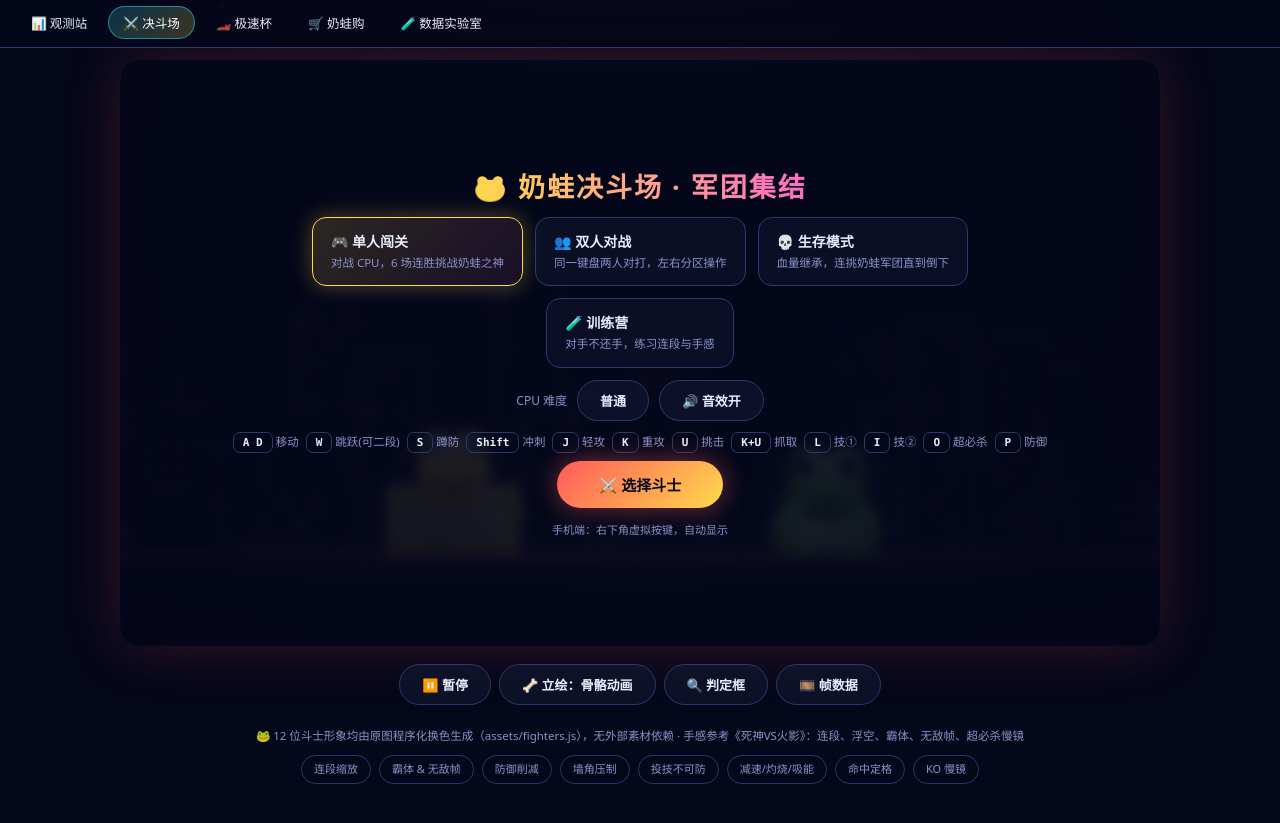
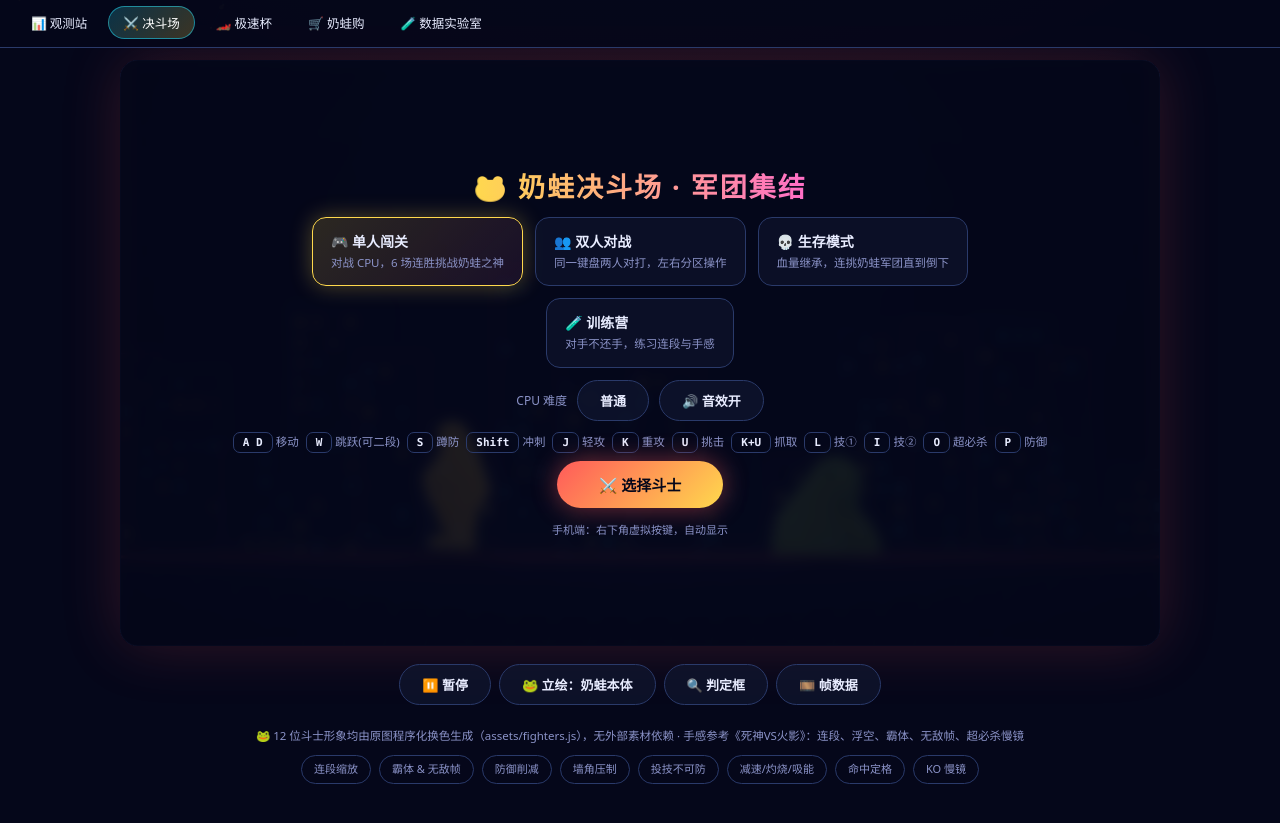
Before and after one commit to godnbese-cpu/naiwa-tracker, a website: page battle.html in a window 1280 px wide. Shown: the part 115-938 px from the top of the page. Drawn offline with Linux system fonts and the light colour scheme; animation ran at ten frames a second.

Commit message:
🐸 决斗场改回奶蛙本体立绘（原图白底洪水填充抠图 + 修正染色混合模式，消除矩形底色），骨骼/程序化立绘保留为可切换风格

```diff
--- a/battle.html
+++ b/battle.html
@@ -329,7 +329,7 @@
 
 <div class="toolbar">
   <button class="btn ghost" id="pauseBtn">⏸️ 暂停</button>
-  <button class="btn ghost" id="skinBtn">🦴 立绘：骨骼动画</button>
+  <button class="btn ghost" id="skinBtn">🐸 立绘：奶蛙本体</button>
   <button class="btn ghost" id="hitboxBtn">🔍 判定框</button>
   <button class="btn ghost" id="frameBtn">🎞️ 帧数据</button>
 </div>
@@ -439,7 +439,7 @@ var state = {
   ladder: 0,            // 闯关进度（0..5）
   hitstop: 0, shake: 0, slow: 0, flash: 0,
   showHitbox: false, showFrame: false,
-  skin: "rig",         // rig = 骨骼动画建模(默认) | auto = 程序化立绘 | original = naiwa 原图换色
+  skin: "original",    // original = 奶蛙本体原图(默认) | rig = 骨骼动画建模 | auto = 程序化立绘
   stat: { hits: 0, maxCombo: 0, dmg: 0, time: 0 }
 };
 var DIFFS = [
@@ -483,43 +483,45 @@ window.__NAIWA_BATTLE = { state: state, P: P, sprites: sprites };
 var sprites = {};
 /* 立绘风格：auto = 程序化原创立绘（默认，12 位各有独立体型）；original = naiwa 原图换色 */
 function makeSkin(f, size) {
-  var opt = { hue: f.hue || 0, sat: f.sat || 1, alpha: .7, size: size };
+  var opt = { hue: f.hue || 0, sat: f.sat || 1, alpha: .7, size: size, keyOut: true };
   var c = {
     idle: NAIWA.tintSprite(f.src, f.color, opt),
     atk: NAIWA.tintSprite(f.atkSrc, f.accent, opt),
     wind: NAIWA.tintSprite(f.sadSrc, f.color, opt),
     hurt: NAIWA.tintSprite(f.sadSrc, f.color, opt),
-    rimAtk: NAIWA.tintSprite(f.atkSrc, f.glow || f.color, { hue: f.hue || 0, sat: f.sat || 1, size: size, alpha: .95, stroke: NAIWA.rgba(f.accent, 1) }),
-    rim: NAIWA.tintSprite(f.src, f.glow || f.color, { hue: f.hue || 0, sat: f.sat || 1, size: size, alpha: .9, stroke: NAIWA.rgba(f.color, 1) })
+    rimAtk: NAIWA.tintSprite(f.atkSrc, f.glow || f.color, {
+      hue: f.hue || 0, sat: f.sat || 1, size: size, alpha: .95, keyOut: true,
+      stroke: NAIWA.rgba(f.accent, 1)
+    }),
+    rim: NAIWA.tintSprite(f.src, f.glow || f.color, {
+      hue: f.hue || 0, sat: f.sat || 1, size: size, alpha: .9, keyOut: true,
+      stroke: NAIWA.rgba(f.color, 1)
+    })
   };
   return c;
 }
+/* 选人界面图标：按当前风格取 */
+function iconFor(f) {
+  if (state.skin === "rig") return rigIcon(f, 128);
+  if (state.skin === "auto" && NAIWA.genFrog) return NAIWA.genFrog(f.id, 128);
+  return NAIWA.tintSprite(f.src, f.color, {
+    hue: f.hue || 0, sat: f.sat || 1, alpha: .7, size: 128, keyOut: true
+  });
+}
 function buildSprites() {
-  /* 预热 12 位斗士的立绘：程序化原创立绘 + 原图换色各一份 */
+  /* 预热 12 位斗士的立绘（默认：奶蛙原图抠底换色） */
   F.list.forEach(function (f) {
     var size = f.boss ? 164 : Math.round(132 * ((f.weight || 1) * 0.55 + 0.45));
-    var gen = null;
-    try {
-      gen = NAIWA.genFrog ? NAIWA.genFrog(f.id, size) : null;
-    } catch (e) { gen = null; }
-    var sk = makeSkin(f, size);
-    if (gen) {
-      sk.idle = gen;
-      sk.atk = gen;
-      sk.wind = gen;
-      sk.hurt = gen;
-      sk.rim = gen;
-      sk.rimAtk = gen;
-      sk.generated = true;
-    }
     sprites[f.id] = {
       size: {},
-      /* 选人界面小图标：跟随当前立绘风格 */
-      icon: state.skin === "rig" ? rigIcon(f, 128)
-        : (state.skin === "auto" && NAIWA.genFrog ? NAIWA.genFrog(f.id, 128)
-          : NAIWA.tintSprite(f.src, f.color, { hue: f.hue || 0, sat: f.sat || 1, alpha: .7, size: 128 }))
+      icon: iconFor(f)
     };
-    sprites[f.id].size[size] = sk;
+    sprites[f.id].size[size] = makeSkin(f, size);
+    if (state.skin === "auto" && NAIWA.genFrog) {
+      var gen = NAIWA.genFrog(f.id, size);
+      var sk = sprites[f.id].size[size];
+      sk.idle = gen; sk.atk = gen; sk.wind = gen; sk.hurt = gen; sk.rim = gen; sk.rimAtk = gen;
+    }
   });
 }
 function sprFor(e) {
@@ -528,18 +530,18 @@ function sprFor(e) {
   var hit = bucket.size[w];
   if (hit) return hit;
   var sk = makeSkin(f, w);
-  /* 立绘风格 1：naiwa 原图换色 */
+  /* 立绘风格 1（默认）：奶蛙本体原图，抠掉白底后换色 */
   if (state.skin === "original") {
     bucket.size[w] = sk;
     return sk;
   }
-  /* 立绘风格 2/3：骨骼动画建模（默认）。返回动作解析器，由 drawFighter 驱动 */
-  if (NAIWA.Rig) {
+  /* 立绘风格 2：骨骼动画建模（我画的矢量青蛙，关节可动） */
+  if (state.skin === "rig" && NAIWA.Rig) {
     sk.rig = true;
     bucket.size[w] = sk;
     return sk;
   }
-  /* 兜底：程序化静态立绘 */
+  /* 立绘风格 3：程序化立绘 */
   if (NAIWA.genFrog) {
     try {
       var gcv = NAIWA.genFrog(f.id, w);
@@ -2091,20 +2093,27 @@ $("hitboxBtn").addEventListener("click", function () {
   this.style.color = state.showHitbox ? "#ffd94d" : "";
 });
 $("skinBtn").addEventListener("click", function () {
-  var order = ["rig", "auto", "original"];
-  var label = { rig: "🦴 立绘：骨骼动画", auto: "🎨 立绘：程序化", original: "🖼️ 立绘：奶蛙原图" };
+  var order = ["original", "rig", "auto"];
+  var label = {
+    original: "🐸 立绘：奶蛙本体",
+    rig: "🦴 立绘：骨骼动画",
+    auto: "🎨 立绘：程序化"
+  };
   state.skin = order[(order.indexOf(state.skin) + 1) % order.length];
   this.textContent = label[state.skin];
-  this.style.color = state.skin === "rig" ? "#7ec850" : (state.skin === "auto" ? "#ffd94d" : "#22d3ee");
-  /* 清掉缓存，下一帧按新风格重建 */
+  this.style.color = state.skin === "original" ? "#ffd94d" : (state.skin === "rig" ? "#7ec850" : "#22d3ee");
+  /* 清掉尺寸缓存，下一帧按新风格重建 */
   Object.keys(sprites).forEach(function (k) { if (sprites[k] && sprites[k].size) sprites[k].size = {}; });
   F.list.forEach(function (f) {
-    if (!sprites[f.id]) return;
-    if (state.skin === "rig") sprites[f.id].icon = rigIcon(f, 128);
-    else if (state.skin === "auto" && NAIWA.genFrog) sprites[f.id].icon = NAIWA.genFrog(f.id, 128);
-    else sprites[f.id].icon = NAIWA.tintSprite(f.src, f.color, { hue: f.hue || 0, sat: f.sat || 1, alpha: .7, size: 128 });
+    if (sprites[f.id]) sprites[f.id].icon = iconFor(f);
   });
-  if (P[0] && P[1]) { sprFor(P[0]); sprFor(P[1]); if (state.skin === "rig" && NAIWA.Rig) { NAIWA.Rig.warm(P[0].def, ["idle", "strike", "punch1"], 128); NAIWA.Rig.warm(P[1].def, ["idle", "strike", "punch1"], 128); } }
+  if (P[0] && P[1]) {
+    sprFor(P[0]); sprFor(P[1]);
+    if (state.skin === "rig" && NAIWA.Rig) {
+      NAIWA.Rig.warm(P[0].def, ["idle", "strike", "punch1"], 128);
+      NAIWA.Rig.warm(P[1].def, ["idle", "strike", "punch1"], 128);
+    }
+  }
   buildRoster(0); buildRoster(1);
   refreshPick();
   NAIWA.toast("已切换：" + label[state.skin].replace("立绘：", ""), "#7ec850");
--- a/naiwa-common.js
+++ b/naiwa-common.js
@@ -141,6 +141,75 @@
   }
 
   /**
+   * 抠掉纯色背景：奶蛙原图是白底且**没有 alpha 通道**，
+   * 直接贴到深色擂台上会显成一个白方块。
+   *
+   * 做法：从四条边框向内做「洪水填充」，只把**与图像边缘连通的**浅色像素变透明。
+   * 这样能保留角色内部的浅色区域（比如奶蛙肚子上的亮斑），
+   * 比「凡白色就透明」稳得多。
+   *
+   * @param {Image} im 已加载的原图
+   * @returns {HTMLCanvasElement} 带 alpha 的抠图结果（原始尺寸）
+   */
+  function keyOutImage(im) {
+    var w = im.width, h = im.height;
+    var cv = document.createElement("canvas");
+    cv.width = w; cv.height = h;
+    var ctx = cv.getContext("2d");
+    ctx.drawImage(im, 0, 0);
+    var img;
+    try { img = ctx.getImageData(0, 0, w, h); } catch (e) { return cv; }
+    var d = img.data;
+
+    /* 背景判定：接近白/灰。阈值要放宽一点——奶蛙原图的"白底"其实带轻微灰阶
+       （实测约 236,235,237），卡太严会漏掉一大片背景，残留下矩形底色。 */
+    function isBg(i) {
+      var r = d[i], g = d[i + 1], b = d[i + 2];
+      var mx = Math.max(r, g, b), mn = Math.min(r, g, b);
+      return mx >= 230 && (mx - mn) <= 20;
+    }
+
+    var mask = new Uint8Array(w * h);
+    var stack = [];
+    var x, y;
+    for (x = 0; x < w; x++) { stack.push(x, 0, x, h - 1); }
+    for (y = 0; y < h; y++) { stack.push(0, y, w - 1, y); }
+    while (stack.length) {
+      var py = stack.pop(), px = stack.pop();
+      if (px < 0 || py < 0 || px >= w || py >= h) continue;
+      var p = py * w + px;
+      if (mask[p] || !isBg(p * 4)) continue;
+      mask[p] = 1;
+      stack.push(px + 1, py, px - 1, py, px, py + 1, px, py - 1);
+    }
+
+    /* 边缘羽化：轮廓不生硬 */
+    for (y = 0; y < h; y++) {
+      for (x = 0; x < w; x++) {
+        var q = y * w + x;
+        if (mask[q]) { d[q * 4 + 3] = 0; continue; }
+        var near = 0;
+        if (x > 0 && mask[q - 1]) near++;
+        if (x < w - 1 && mask[q + 1]) near++;
+        if (y > 0 && mask[q - w]) near++;
+        if (y < h - 1 && mask[q + w]) near++;
+        if (near && isBg(q * 4)) d[q * 4 + 3] = 90;
+      }
+    }
+    ctx.putImageData(img, 0, 0);
+    return cv;
+  }
+  NAIWA.keyOutImage = keyOutImage;
+  var _keyCache = {};
+  function keyedSource(src) {
+    if (_keyCache[src]) return _keyCache[src];
+    var im = imgCache[src] && imgCache[src]._img;
+    if (!im || !im.width) return null;
+    _keyCache[src] = keyOutImage(im);
+    return _keyCache[src];
+  }
+
+  /**
    * 生成奶蛙换色精灵（同步；需先 await NAIWA.preloadFrogs()）
    * @param {string} src 源图路径
    * @param {string} hex 叠加色
@@ -150,7 +219,7 @@
   NAIWA.tintSprite = function (src, hex, opt) {
     opt = opt || {};
     var size = opt.size || 256;
-    var key = [src, hex || "", opt.hue || 0, opt.alpha, opt.blend || "multiply", opt.stroke || "", size].join("|");
+    var key = [src, hex || "", opt.hue || 0, opt.alpha, opt.blend || "multiply", opt.stroke || "", size, opt.keyOut ? 1 : 0].join("|");
     if (_spriteCache[key]) return _spriteCache[key];
 
     var cv = document.createElement("canvas");
@@ -172,28 +241,34 @@
       return cv;
     }
 
-    /* 1. 基础绘制（可带色相滤镜） */
     /* 1. 基础绘制（必须保持原始宽高比，否则角色会被压扁变形）
        ⚠️ 奶蛙原图尺寸并不统一：standing 366×480、smiling 448×480、
        thinking 720×709、主图 474×474。直接 drawImage(im,0,0,size,size)
-       会把竖长的图硬压成正方形，角色就被压扁、看起来像一块方块。 */
-    var fit = fitBox(im.width, im.height, size);
+       会把竖长的图硬压成正方形，角色就被压扁、看起来像一块方块。
+       opt.keyOut 为真时先用洪水填充抠掉白底（原图没有 alpha 通道）。 */
+    var source = im, srcW = im.width, srcH = im.height;
+    if (opt.keyOut) {
+      var ko = keyedSource(src);
+      if (ko) { source = ko; srcW = ko.width; srcH = ko.height; }
+    }
+    var fit = fitBox(srcW, srcH, size);
     if (opt.hue || opt.sat) {
       try {
         ctx.filter = "hue-rotate(" + (opt.hue || 0) + "deg) saturate(" + (opt.sat || 1) + ")";
       } catch (e) { }
     }
-    ctx.drawImage(im, fit.x, fit.y, fit.w, fit.h);
+    ctx.drawImage(source, fit.x, fit.y, fit.w, fit.h);
     ctx.filter = "none";
 
-    /* 2. 颜色叠加，只作用于已有像素 */
+    /* 2. 颜色叠加，只作用于已有像素
+       ⚠️ 第二次提亮也必须用 source-atop：曾经用过 overlay，
+       结果它把「已经被抠成透明」的白底又重新上色，角色周围浮出一个矩形色块。 */
     if (hex) {
       ctx.globalCompositeOperation = "source-atop";
       ctx.globalAlpha = opt.alpha === undefined ? 0.72 : opt.alpha;
       ctx.fillStyle = hex;
       ctx.fillRect(0, 0, size, size);
       if ((opt.blend || "multiply") === "multiply") {
-        ctx.globalCompositeOperation = "overlay";
         ctx.globalAlpha = 0.3;
         ctx.fillRect(0, 0, size, size);
       }
@@ -210,7 +285,7 @@
       var hf = fitBox(im.width, im.height, size);
       for (var a = 0; a < 12; a++) {
         var ang = a / 12 * Math.PI * 2;
-        hc.drawImage(im, hf.x + Math.cos(ang) * 3, hf.y + Math.sin(ang) * 3, hf.w, hf.h);
+        hc.drawImage(source, hf.x + Math.cos(ang) * 3, hf.y + Math.sin(ang) * 3, hf.w, hf.h);
       }
       hc.globalCompositeOperation = "source-in";
       hc.fillStyle = opt.stroke;
```
